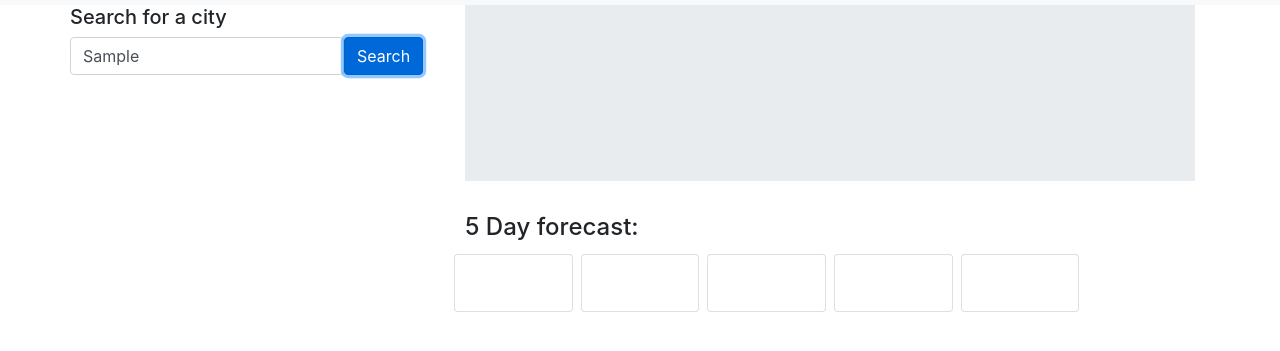
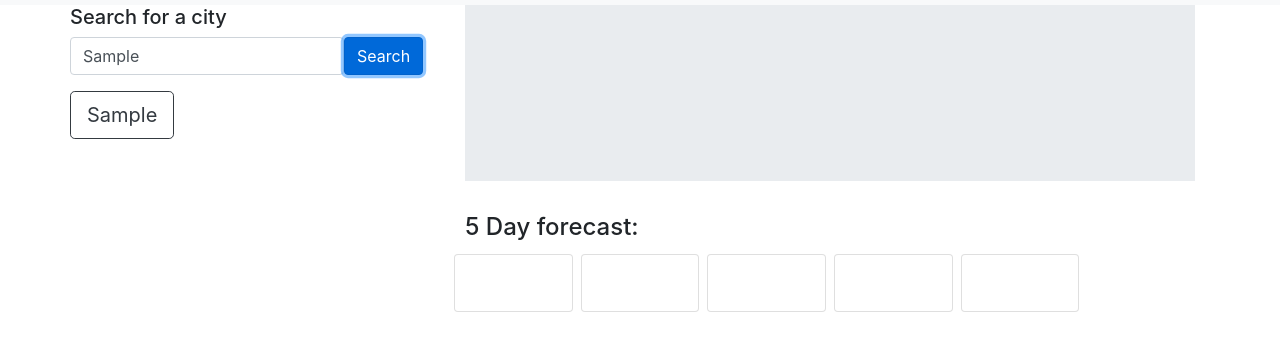
Before and after one commit to guidoasbun/WeatherDashboard, a plain HTML site: page index.html in a window 1280 px wide. Both pictures are taken after typing "Sample" into the empty fields and a click on the button "Search". Shown: the part 57-408 px from the top of the page. Drawn offline with nearby package versions, Linux system fonts and the light colour scheme; no server answers.

Commit message:
adds city to a saved list

```diff
--- a/assets/js/script.js
+++ b/assets/js/script.js
@@ -17,6 +17,13 @@ let currentDay = moment().format("MM/DD/YYYY")
 
 document.getElementById('searchCity').addEventListener('click', event => {
   event.preventDefault()
+
+  let cityElem = document.createElement('div')
+  cityElem.innerHTML = `
+  <button type="button" id="cityBtn" class="btn  btn-lg btn-block btn-outline-dark text-left">${document.getElementById('city').value}</button>
+  `
+  document.getElementById('history').append(cityElem)
+
 
 fetch(`http://api.openweathermap.org/data/2.5/weather?q=${document.getElementById('city').value}&units=imperial&APPID=bad2b3e36cb846608fb20772133c3d58`)
   .then(r => r.json())
@@ -100,6 +107,4 @@ fetch(`http://api.openweathermap.org/data/2.5/weather?q=${document.getElementByI
       })
   .catch( e => console.error)
 
-
-
 })
--- a/index.html
+++ b/index.html
@@ -32,7 +32,7 @@
               <button id="searchCity" type="button" class="btn btn-primary">Search</button>
             </p>
           </form>
-          <div class="history">
+          <div id="history">
           <!-- <button type="button" class="btn  btn-lg btn-block btn-outline-dark text-left">Block level button</button> -->
           </div>
 
```
